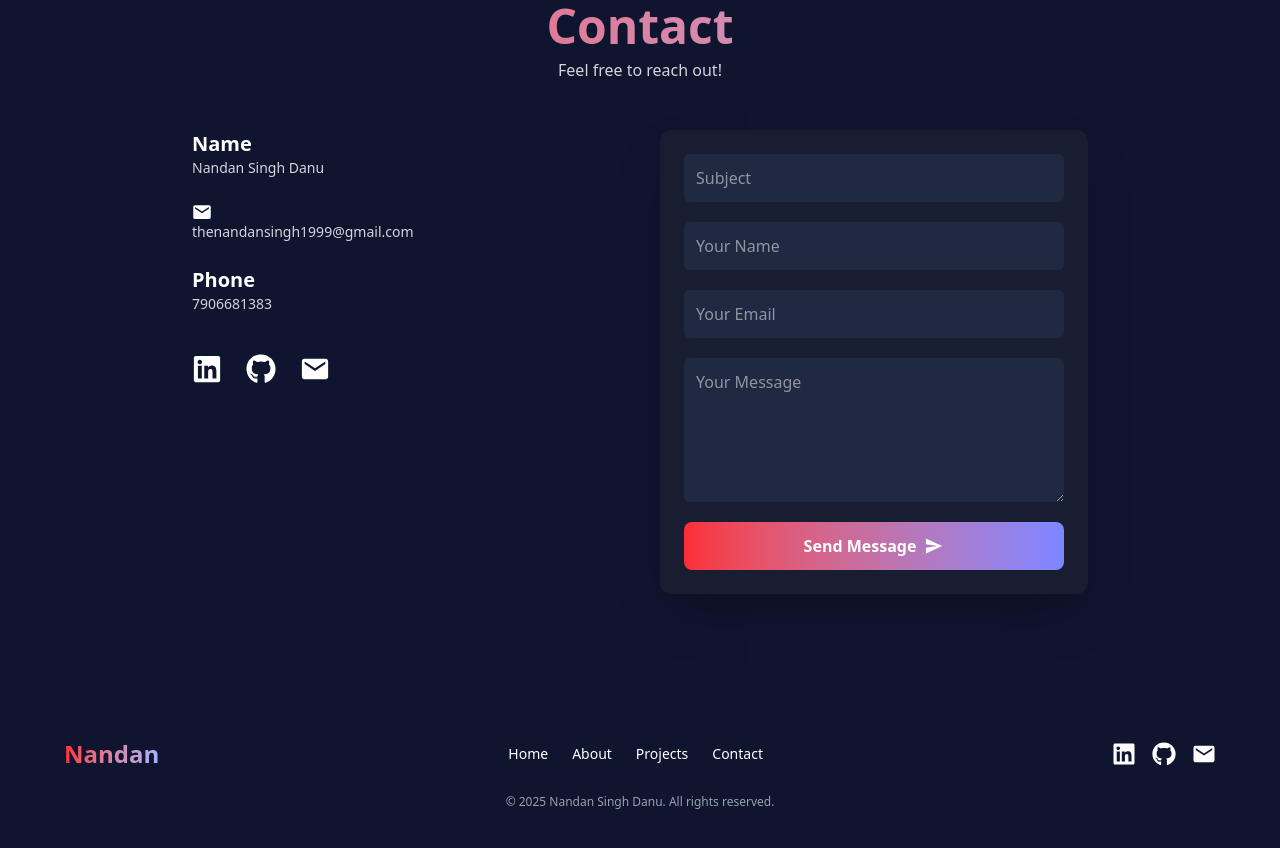
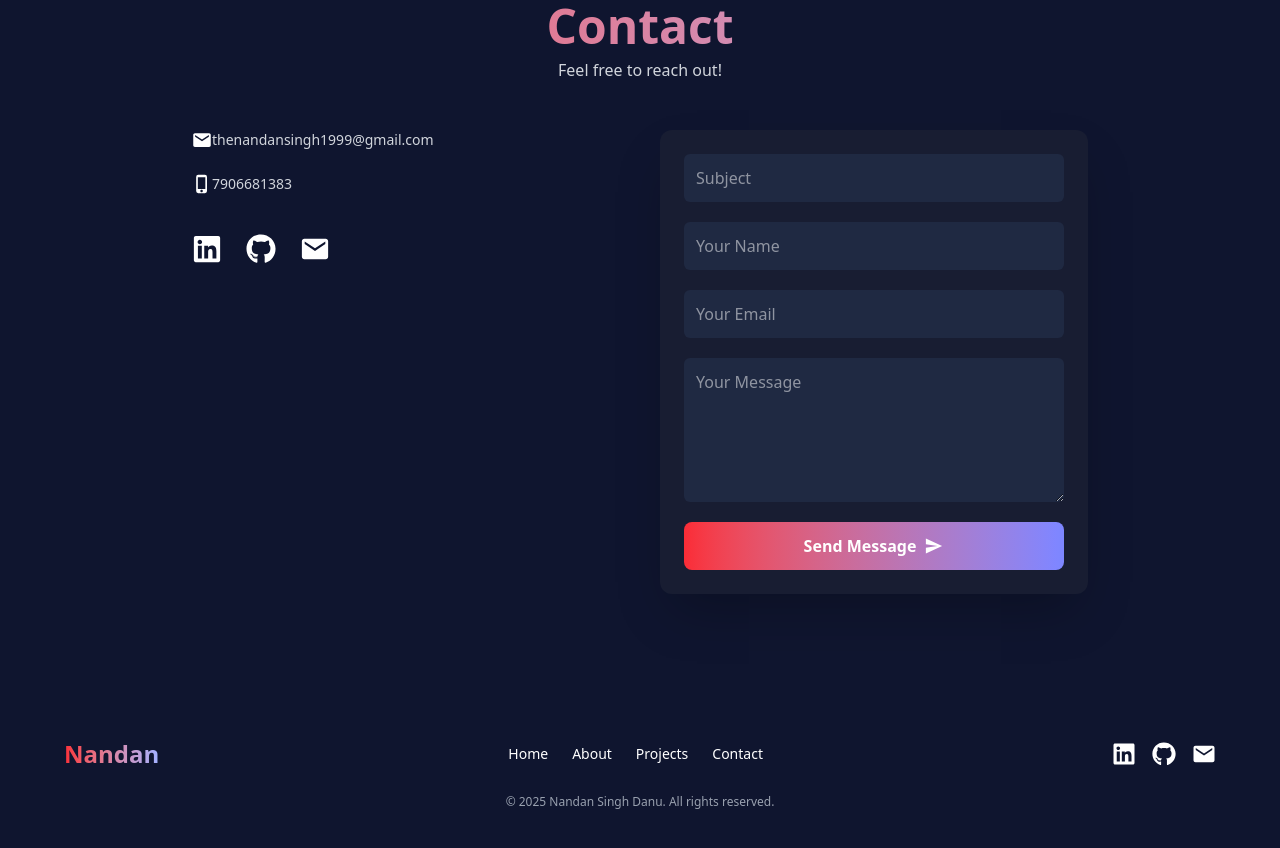
Before and after one commit to nandan2506/nandan2506.github.io, a React (Vite) app: page / in a window 1280 px wide. Shown: the part 2380-3228 px from the top of the page. Built offline with nearby package versions, Linux system fonts and the light colour scheme.

Commit message:
Update Contact.jsx

```diff
--- a/src/components/Contact.jsx
+++ b/src/components/Contact.jsx
@@ -1,6 +1,8 @@
 import { useState } from "react";
 import { IoMdSend, IoMdMail } from "react-icons/io";
 import { FaGithub, FaLinkedin } from "react-icons/fa";
+import { MdOutlinePhoneIphone } from "react-icons/md";
+
 
 export default function Contact() {
   const [title, setTitle] = useState("");
@@ -30,16 +32,12 @@ export default function Contact() {
       <div className="max-w-4xl mx-auto grid grid-cols-1 md:grid-cols-2 gap-10">
         {/* Info */}
         <div className="flex flex-col gap-6">
-          <div>
-            <h2 className="text-xl font-semibold">Name</h2>
-            <p className="text-sm text-gray-300">Nandan Singh Danu</p>
-          </div>
-          <div>
+          <div className="flex">
             <h2 className="text-xl font-semibold"> <IoMdMail /></h2>
             <p className="text-sm text-gray-300">thenandansingh1999@gmail.com</p>
           </div>
-          <div>
-            <h2 className="text-xl font-semibold">Phone</h2>
+          <div className="flex">
+            <h2 className="text-xl font-semibold"><MdOutlinePhoneIphone /></h2>
             <p className="text-sm text-gray-300">7906681383</p>
           </div>
 
```
